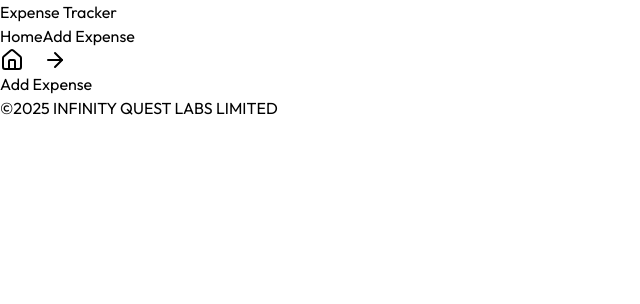
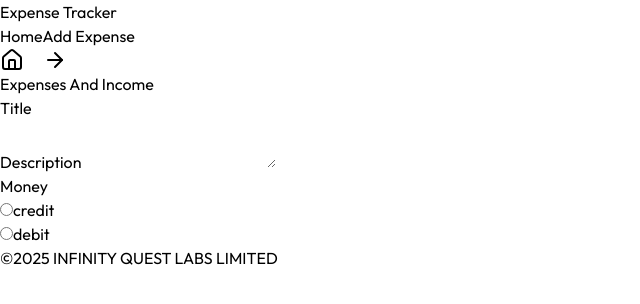
Before and after one commit to josh098741/Budget-Tracker, a React (Vite) app in the folder Frontend/: page /add-expense in a window 1280 px wide. Shown: the top 304 px of the page, without its empty margins (0-640 px from the left). Built offline with nearby package versions, Linux system fonts and the light colour scheme.

Commit message:
Additional commits

```diff
--- a/Frontend/src/pages/AddExpense.jsx
+++ b/Frontend/src/pages/AddExpense.jsx
@@ -4,7 +4,50 @@
 function AddExpense(){
 
     return(
-        <div>Add Expense</div>
+        <div className="h-[700px] border border-slate-700">
+            <div className="border flex flex-col items-center justify-center">
+                <div>Expenses And Income</div>
+                <form>
+                    <div className="flex flex-col">
+                        <div className="flex flex-col">
+                            <label>Title</label>
+                            <input type="text" className="border border-slate-900"/>
+                        </div>
+
+                        <div className="flex flex-col">
+                            <label>Description</label>
+                            <textarea className="border border-slate-900" />
+                        </div>
+
+                        <div className="flex flex-col">
+                            <label>Money</label>
+                            <input type="number" className="border border-slate-900 h-10 w-96 outline-none" />
+                        </div>
+
+                        <div className="flex justify-center items-center gap-5 text-center">
+                            <div className="inline-block">
+                                <label>
+                                    <input type="radio"/>
+                                    credit
+                                </label>
+                            </div>
+
+                            <div className="inline-block">
+                                <label>
+                                    <input type="radio" />
+                                    debit
+                                </label>
+                            </div>
+                        </div>
+
+
+
+
+                    </div>
+                    <div></div>
+                </form>
+            </div>
+        </div>
     );
 }
 
```
Also changed, not shown: Frontend/src/components/Transactions.jsx (added, +10 -0 lines).
